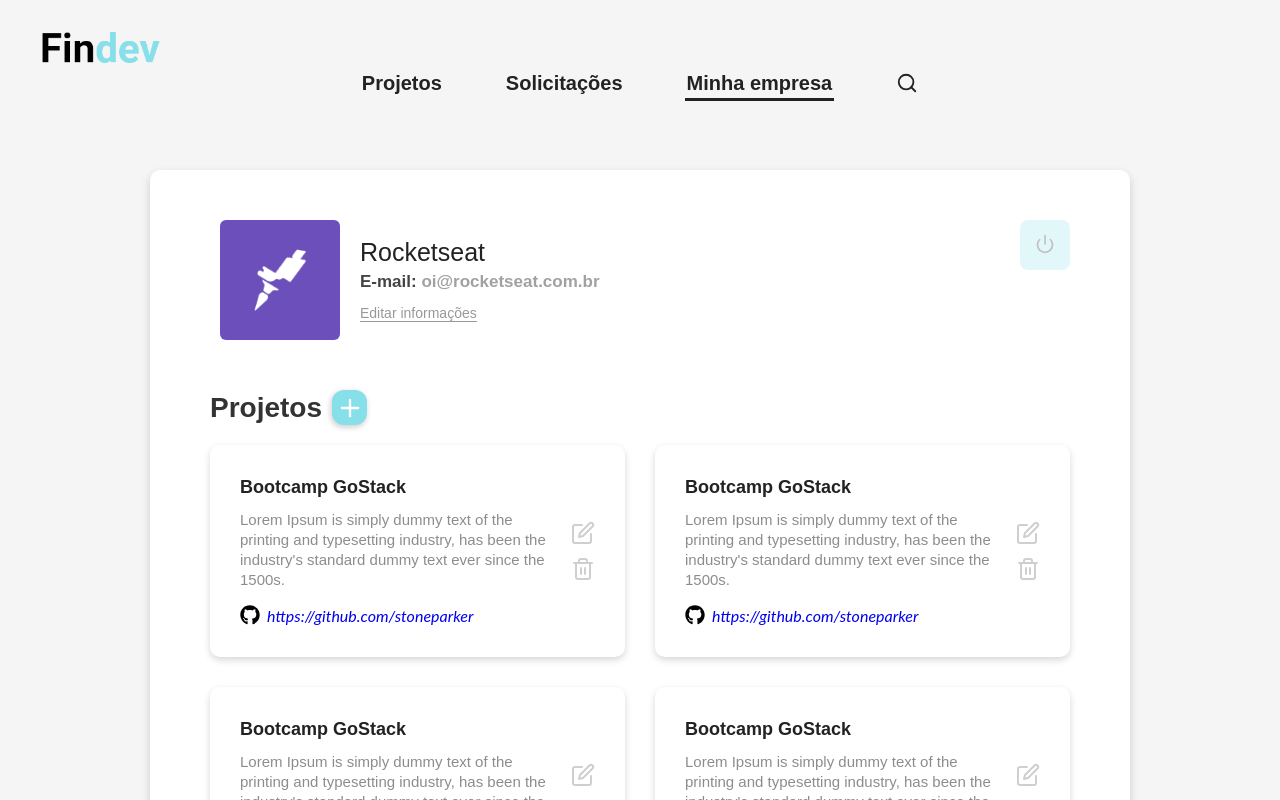
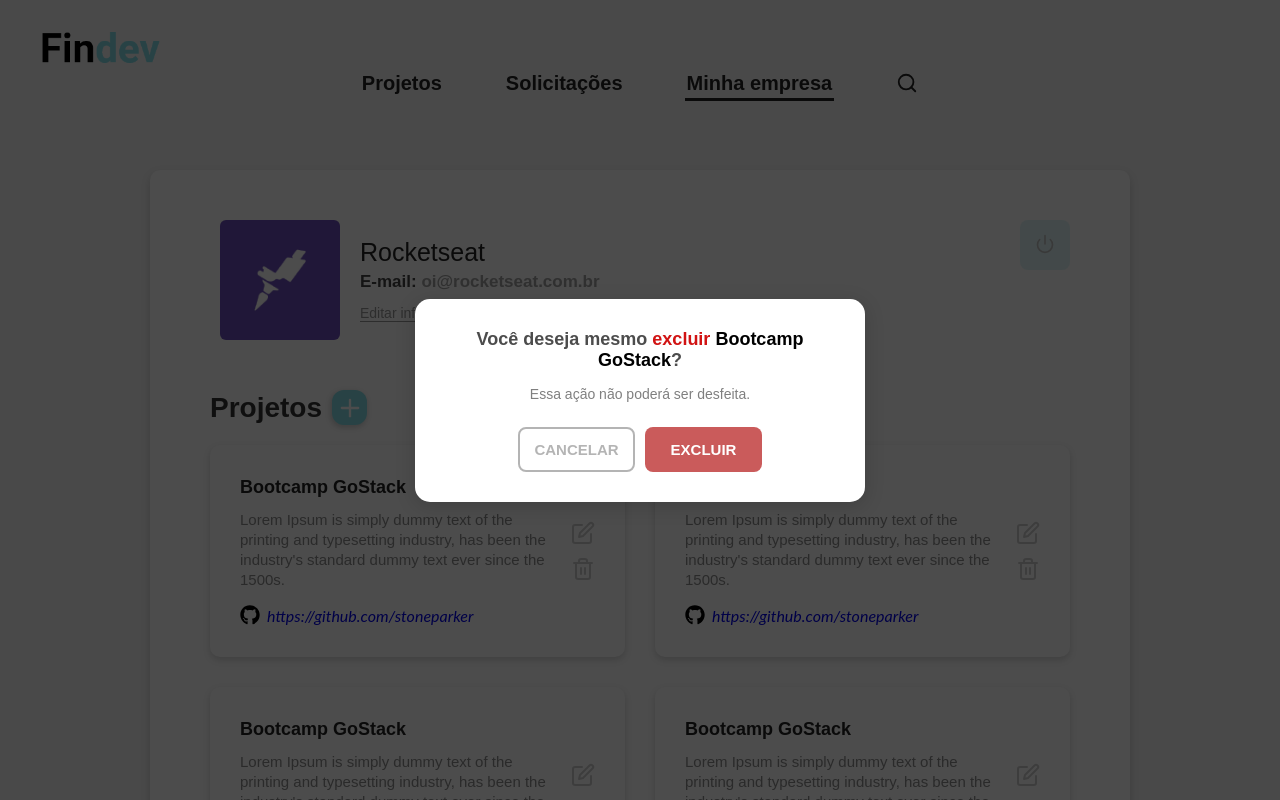
Before and after one commit to vetordev/Findev, a React (Create React App) app in the folder web/: page /profile in a window 1280 px wide. Both pictures are taken after a click on the icon 583 px from the left and 569 px from the top of the page. Shown: the top 800 px of the page. Built offline with nearby package versions, Linux system fonts and the light colour scheme; the HTML template or start-up script is replaced by a standard one.

Commit message:
criãção de componente CardDelete

```diff
--- /dev/null
+++ b/web/src/components/CardDelete/index.js
@@ -0,0 +1,37 @@
+import React, { useState, useEffect } from 'react';
+
+import { Content, Container } from '../Filter';
+import { Delete, Button } from './styles';
+
+export default function CardDelete({ show }) {
+     const [cardDisplay, setCardDisplay] = useState('none');
+
+     function closeCardDev() {
+          setCardDisplay('none');
+     }
+
+     useEffect(() => {
+          setCardDisplay('flex')
+          // alert(cardDisplay)
+     }, [show]);
+
+     return (
+          <Container display={cardDisplay} onClick={closeCardDev}>
+               <Content>
+                    <Delete>
+                         <p className="question">Você deseja mesmo
+                              <span className="excluir"> excluir </span>
+                              <span className="item">Bootcamp GoStack</span>
+                         ?</p>
+
+                         <p className="confirm">Essa ação não poderá ser desfeita.</p>
+
+                         <div>
+                              <Button type="cancel" onClick={closeCardDev}>Cancelar</Button>
+                              <Button type="confirm" onClick={closeCardDev}>Excluir</Button>
+                         </div>
+                    </Delete>
+               </Content>
+          </Container>
+     );
+}
--- /dev/null
+++ b/web/src/components/CardDelete/styles.js
@@ -0,0 +1,47 @@
+import styled from 'styled-components';
+
+export const Delete = styled.div`
+     text-align: center;
+
+     p.question {
+          font-size: 18px;
+          color: rgba(0, 0, 0, 0.7);
+          font-weight: bold;
+     }
+
+     p.question span.excluir {
+          color: #D11313;
+     }
+
+     p.question span.item {
+          color: #000;
+     }
+
+     p.confirm {
+          font-size: 14px;
+          color: rgba(0, 0, 0, 0.5);
+          margin: 15px 0 25px;
+     }
+
+     div {
+          display: flex;
+          justify-content: center;
+          align-items: center;
+     }
+`;
+
+export const Button = styled.button`
+     cursor: pointer;
+     margin: 0 5px;
+     height: 45px;
+     width: 30%;
+     border-radius: 8px;
+     border: ${props => props.type === 'cancel' ? '2px solid #929292' : 0 };
+     background: ${props => props.type === 'cancel' ? 'transparent' : '#B20E0E' };
+     opacity: 0.68;
+
+     font-size: 15px;
+     color: ${props => props.type === 'cancel' ? '#929292' : '#fff' };
+     text-transform: uppercase;
+     font-weight: bold;
+`;
--- a/web/src/components/CardDevDetails/index.js
+++ b/web/src/components/CardDevDetails/index.js
@@ -13,12 +13,11 @@
 
      function closeCardDev() {
           setCardDisplay('none');
-          // this.display = 'none';
      }
 
      useEffect(() => {
           setCardDisplay('flex')
-     }, [show])
+     }, [show]);
 
      return (
      <Container display={cardDisplay} onClick={closeCardDev}>
--- a/web/src/components/SolicitationCard/index.js
+++ b/web/src/components/SolicitationCard/index.js
@@ -6,24 +6,24 @@
 const perfil = 'https://api.adorable.io/avatars/285/abott@adorable.png';
 
 export default function SolicitationCard({ messageBtn1, messageBtn2, array }) {
-     const [show, setShowCardDev] = useState('');
+     const [showCardDev, setShowCardDev] = useState('');
 
      function openCardDev() {
-          setShowCardDev(<CardDevDetails array={array} show={show} />);
+          setShowCardDev(<CardDevDetails array={array} show={showCardDev} />);
      }
 
      return (
      <>
-          {show}
+          {showCardDev}
           <CardsContainer>
                {array.data.map(dev =>
                     <Card  key={dev}>
-                         <div className="img">
+                         <div className="img" onClick={openCardDev}>
                               <img src={perfil} alt="" />
                          </div>
                          <div className="content">
                               <p className="devName" onClick={openCardDev}>Vitória Lopes Diogo</p>
-                              <DevSkills>
+                              <DevSkills onClick={openCardDev}>
                                    <p><span>#</span>Front-end</p>
                                    <p><span>#</span>ReactNative</p>
                                    <p><span>#</span>ReactJS</p>
--- a/web/src/pages/Profile/index.js
+++ b/web/src/pages/Profile/index.js
@@ -1,10 +1,11 @@
-import React from 'react';
+import React, { useState } from 'react';
 import { FiPlus, FiPower } from 'react-icons/fi';
 
 import Header from '../../components/Header';
 import GitHubLink from '../../components/GitHubLink';
 import { StyledLink } from '../../components/StyledLink';
 import { Content } from '../../components/Content';
+import CardDelete from '../../components/CardDelete';
 
 import { FiTrash2Styled, FiEditStyled, Container, Agency, Projects, Devs, TitleSession, AddButton, HeaderSession, Logout } from './styles';
 
@@ -12,8 +13,15 @@
 const perfil = 'https://api.adorable.io/avatars/285/abott@adorable.png';
 
 export default function Profile() {
+  const [showDeleteCard, setShowDeleteCard] = useState('');
+
+  function openDeleteCard() {
+      setShowDeleteCard(<CardDelete show={showDeleteCard} />);
+  }
   return (
     <>
+      {showDeleteCard}
+      {/* <CardDelete show={showDeleteCard} /> */}
       <Header page="profile" />
       <Container>
         <Content width="auto">
@@ -46,7 +54,7 @@
                 </div>
                 <div className="icons">
                   <FiEditStyled size={24} color="#CFCFCF" />
-                  <FiTrash2Styled size={24} color="#CFCFCF" />
+                  <FiTrash2Styled size={24} color="#CFCFCF" onClick={openDeleteCard} />
                 </div>
               </li>
 
```
Also changed, not shown: web/src/utils/handleCardDev.js (deleted, +0 -11 lines).
